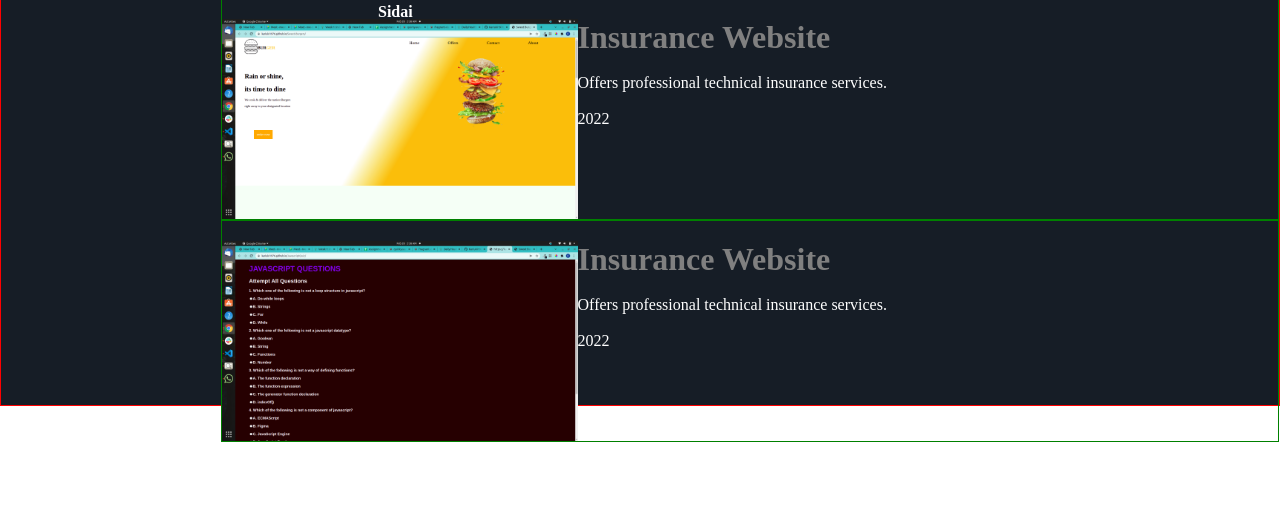
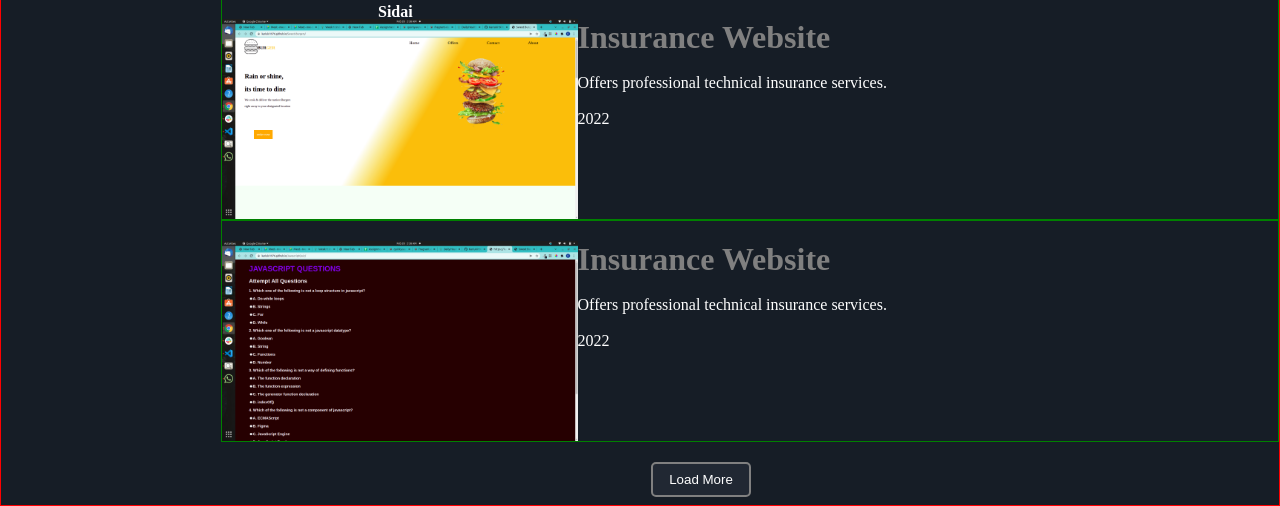
Before and after one commit to Kariuki1976/Portfolio, a plain HTML site: page index.html in a window 1280 px wide. Shown: the part 3255-3761 px from the top of the page. Before the commit the page ends 3697 px from the top, so only its background shows below. Drawn offline with Linux system fonts and the light colour scheme.

Commit message:
structured,position and style load more button

```diff
--- a/index.html
+++ b/index.html
@@ -143,6 +143,7 @@
                 </p>
             </div>
         </div>
+        <button class="dowload">Load More</button>
     </div>
 </body>
 
--- a/style.css
+++ b/style.css
@@ -374,7 +374,7 @@ ul {
 }
 
 .section5 {
-    height: 800px;
+    height: 900px;
     border: 1px solid red;
     background: #161D26;
 }
@@ -420,3 +420,14 @@ ul {
 #text {
     color: grey;
 }
+
+.dowload {
+    background: #212833;
+    color: white;
+    height: 35px;
+    border: 2px solid grey;
+    border-radius: 5px;
+    margin-top: 20px;
+    margin-left: 650px;
+    width: 100px;
+}
```
